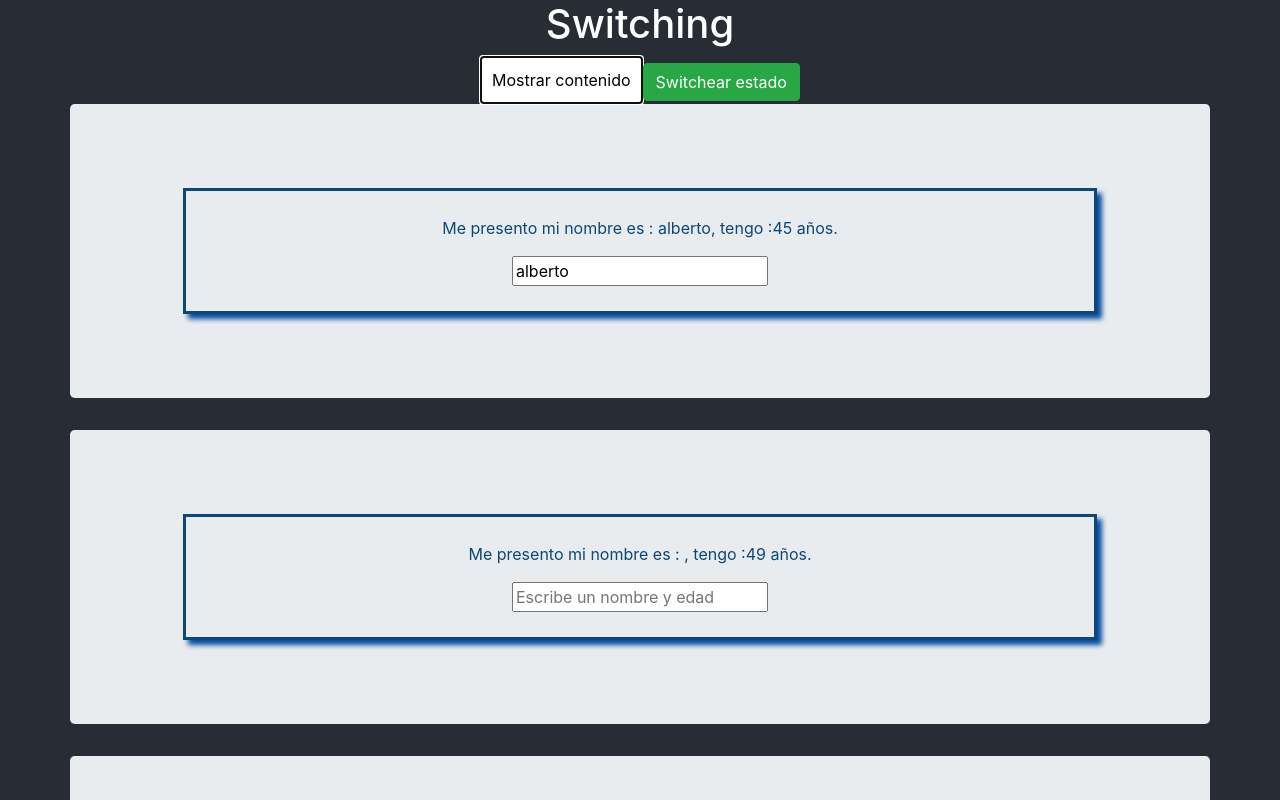
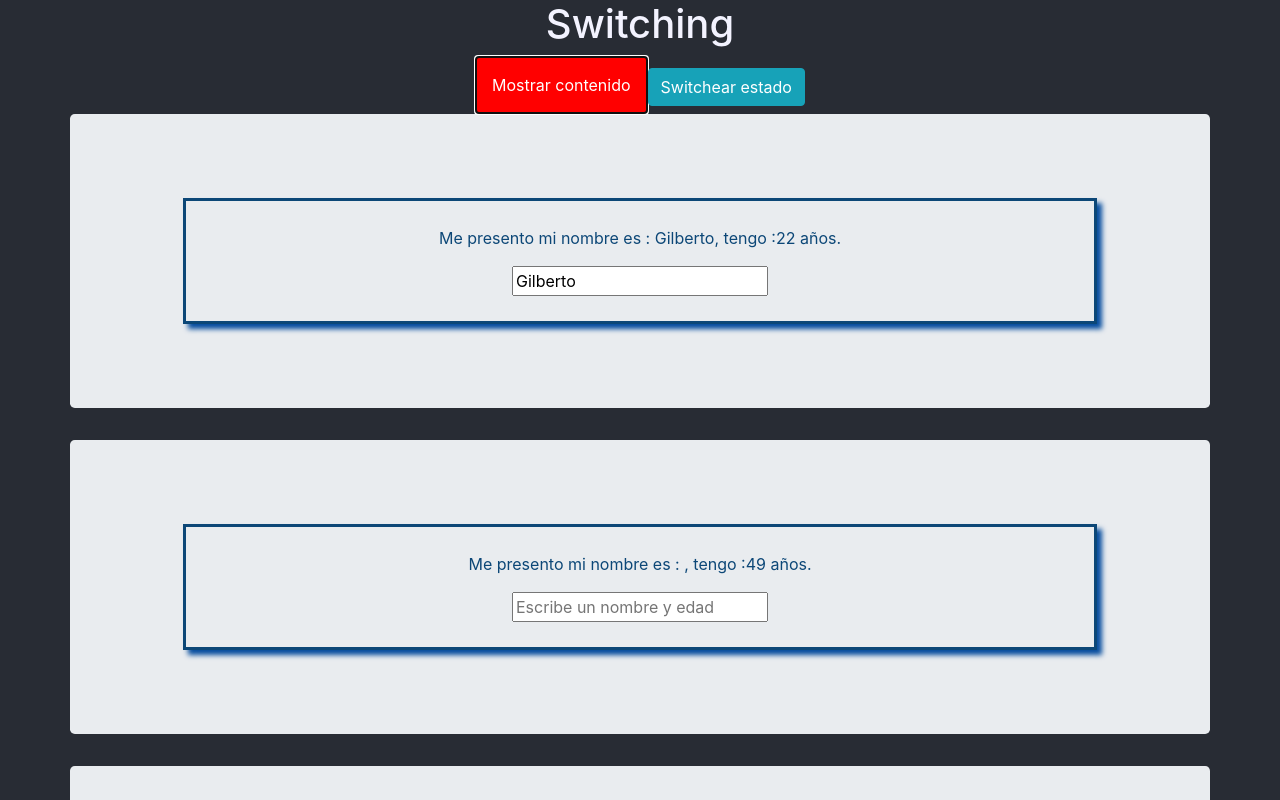
Before and after one commit to Gilht/hmburgr-rspnsv-React, a React (Create React App) app: page / in a window 1280 px wide. Both pictures are taken after a click on the button "Mostrar contenido". Shown: the top 800 px of the page. Built offline with nearby package versions, Linux system fonts and the light colour scheme.

Commit message:
se corrigio el error de index y consola

```diff
--- a/src/App.js
+++ b/src/App.js
@@ -4,15 +4,15 @@ import './App.css';
 import Persona from './Persona/Persona';
 
 /* eslint-disable */
-class App extends Component {
+class App extends React.Component {
   state = {
     persons: [
-      { id:'1', nombre: 'alberto', edad: 45 },
+      { id:'1', nombre: 'Gilberto', edad: 22 },
       { id:'2', nombre: '', edad: 49 },
       { id:'3', nombre: 'Julia Rdz', edad: 32 }
     ],
     otherState: 'set txt en el o.state , aun no se ha cambiado nada ',
-    showPersons: false
+    showPersons: false          //tiene influencia sobre si el contenido debe ser mostrado --> this.state.showPersons
   };
 
   //Cambia cuando clickeo el boton de switch
@@ -37,7 +37,7 @@ class App extends Component {
     }
 
   //Cambia cuando tecleo algo en el espacio en blanco en automatico, solo funciona si tecleabamos algo en el espacio de otra forma no
-  changedNameHandler = (e, id) => {
+  nameChangeHandler = (e, id) => {
     const personIndex = this.state.persons.findIndex(p => {
       return p.id === id;
      });
@@ -45,8 +45,7 @@ class App extends Component {
      const person = {
        ...this.state.persons[personIndex]
      };
-
-    person.nombre = e.target.value;
+      person.nombre = e.target.value;
 
     const persons = [...this.state.persons];
      persons[personIndex] = person;
@@ -56,16 +55,19 @@ class App extends Component {
       persons: persons
     })
   }
+
   //Es la funcion que muestra contenido bajo condiciones
   togglePersonsHandler  = () => {
     const mostrar = this.state.showPersons;
-    this.setState({showPersons: !mostrar });
+    this.setState({
+      showPersons: !mostrar });
   }
 
   render() {
     // EN ESTA CONSTANTE SE APLICAN LOS ESTILOS EN LINEA
     const style = {
-      backgroundColor: 'white',
+      backgroundColor: 'green',
+      color: 'white',
       padding:'10px',
       border: '2px solid blue',
       cursor:'pointer',
@@ -74,7 +76,7 @@ class App extends Component {
     fontfamily: 'GillSans',
     fontsize: '24px',
     textdecoration: 'underline',
-    color: '#ffffff'
+    color: '#f3f3ff'
   };
 
   //este if es el necesario para hacer el contenido condicional//
@@ -84,17 +86,19 @@ class App extends Component {
   if(this.state.showPersons){
    persons = (           //tiene que tener igual ya que le asignaremos contenido a la variable y no dejarlo como funcion: persons()
       <div>
-        {this.state.persons.map((persons,index) => {
+        {this.state.persons.map((person,index) => {
             return  <Persona
-                    nombre = {persons.nombre}
-                    edad = {persons.edad}
+                    nombre = {person.nombre}
+                    edad = {person.edad}
                     click = {() => this.deletePersonsHandler(index)}
-                    key = {persons.id}
-                    changed = {(e) => this.changedNameHandler(e, person.id)}
+                    key = {person.id}
+                    changed = {(e) => this.nameChangeHandler(e, person.id)}
                     />
            })}
       </div>
     );
+    style.backgroundColor = 'red';
+    style.padding = '15px';
   }
 
     return (
@@ -102,10 +106,11 @@ class App extends Component {
       <div className="App">
         <h1 style={fonts} >Switching </h1>
 
-          <button style={style} onClick={this.togglePersonsHandler}> Mostrar contenido</button>
+          <button
+           style={style} onClick={this.togglePersonsHandler}> Mostrar contenido</button>
 
           {/* boton para cambiar los nombres con los del otro estado */}
-          <button  className="btn btn-success" >Switchear estado </button>
+          <button  className="btn btn-info" >Switchear estado </button>
           {persons}
       </div>
     );
```
